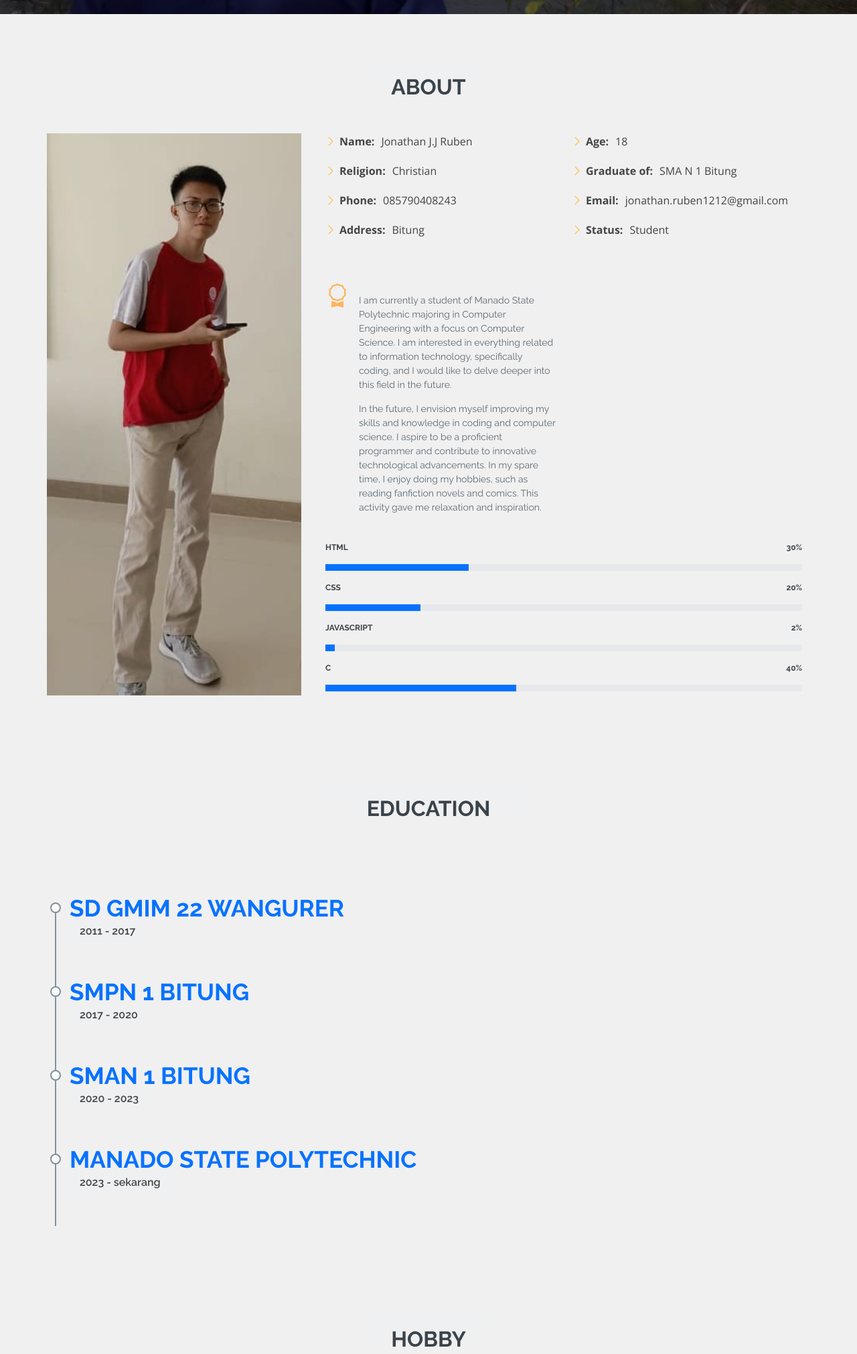
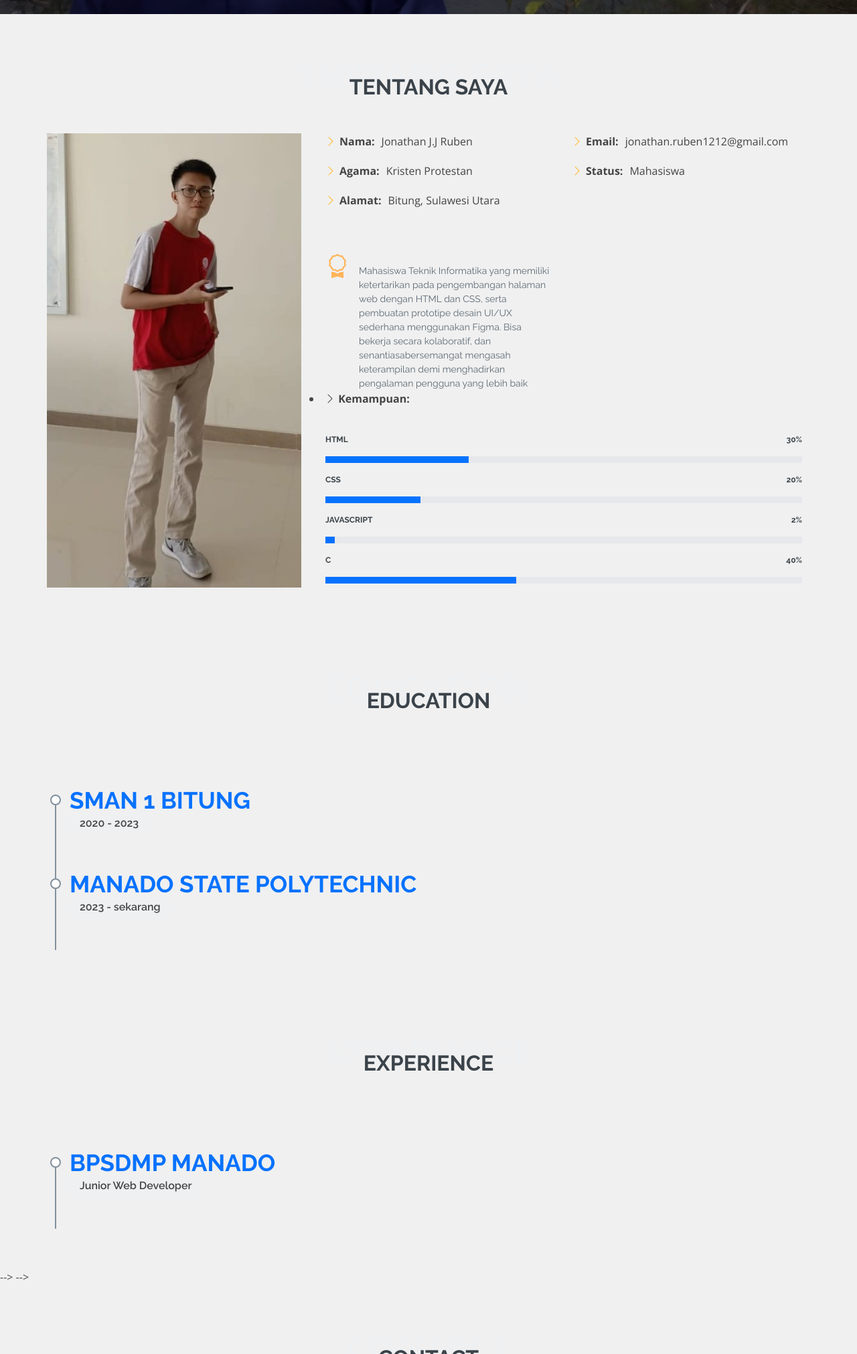
Before and after one commit to JonathanRuben18/Personal-Web, a plain HTML site: page index.html in a window 1280 px wide. Shown: the part 779-2800 px from the top of the page at 67% size. Drawn offline with nearby package versions, Linux system fonts and the light colour scheme.

Commit message:
Update index.html

```diff
--- a/index.html
+++ b/index.html
@@ -86,11 +86,11 @@
 
     <nav id="navbar" class="navbar">
       <ul>
-        <li><a class="nav-link scrollto active" href="#hero">Home</a></li>
-        <li><a class="nav-link scrollto" href="#about">About</a></li>
+        <li><a class="nav-link scrollto active" href="#hero">Beranda</a></li>
+        <li><a class="nav-link scrollto" href="#about">Tentang saya</a></li>
         <li><a class="nav-link scrollto" href="#resume">Education</a></li>
-        <li><a class="nav-link scrollto" href="#services">Hobby</a></li>
-        <li><a class="nav-link scrollto" href="#video">Video</a></li>
+<!--         <li><a class="nav-link scrollto" href="#services">Hobby</a></li> -->
+<!--         <li><a class="nav-link scrollto" href="#video">Video</a></li> -->
         <li><a class="nav-link scrollto" href="#contact">Contact</a></li>
       </ul>
       <i class="bi bi-list mobile-nav-toggle"></i>
@@ -102,7 +102,7 @@
   <section id="hero">
     <div class="hero-container">
       <h1>Jonathan James Junior Ruben</h1>
-      <h2>Student</h2>
+      <h2>Mahasiswa</h2>
       <a href="#about" class="btn-scroll scrollto" title="Scroll Down"><i class="bx bx-chevron-down"></i></a>
     </div>
   </section><!-- End Hero -->
@@ -114,8 +114,8 @@
       <div class="container">
 
         <div class="section-title">
-          <span>About</span>
-          <h2>About</h2>
+          <span>Tentang saya</span>
+          <h2>Tentang saya</h2>
 
         </div>
 
@@ -126,18 +126,18 @@
               <div class="row">
                 <div class="col-lg-6">
                   <ul>
-                    <li><i class="bi bi-chevron-right"></i> <strong>Name:</strong> <span>Jonathan J.J Ruben</span></li>
-                    <li><i class="bi bi-chevron-right"></i> <strong>Religion:</strong> <span>Christian</span></li>
-                    <li><i class="bi bi-chevron-right"></i> <strong>Phone:</strong> <span>085790408243</span></li>
-                    <li><i class="bi bi-chevron-right"></i> <strong>Address:</strong> <span>Bitung</span></li>
+                    <li><i class="bi bi-chevron-right"></i> <strong>Nama:</strong> <span>Jonathan J.J Ruben</span></li>
+                    <li><i class="bi bi-chevron-right"></i> <strong>Agama:</strong> <span>Kristen Protestan</span></li>
+<!--                     <li><i class="bi bi-chevron-right"></i> <strong>Kontak:</strong> <span>085790408243</span></li> -->
+                    <li><i class="bi bi-chevron-right"></i> <strong>Alamat:</strong> <span>Bitung, Sulawesi Utara</span></li>
                   </ul>
                 </div>
                 <div class="col-lg-6">
                   <ul>
-                    <li><i class="bi bi-chevron-right"></i> <strong>Age:</strong> <span>18</span></li>
-                    <li><i class="bi bi-chevron-right"></i> <strong>Graduate of:</strong> <span>SMA N 1 Bitung</span></li>
+<!--                     <li><i class="bi bi-chevron-right"></i> <strong>Age:</strong> <span>18</span></li> -->
+<!--                     <li><i class="bi bi-chevron-right"></i> <strong>Graduate of:</strong> <span>SMA Negeri 1 Bitung</span></li> -->
                     <li><i class="bi bi-chevron-right"></i> <strong>Email:</strong> <span>jonathan.ruben1212@gmail.com</span></li>
-                    <li><i class="bi bi-chevron-right"></i> <strong>Status:</strong> <span>Student</span></li>
+                    <li><i class="bi bi-chevron-right"></i> <strong>Status:</strong> <span>Mahasiswa</span></li>
                   </ul>
                 </div>
               </div>
@@ -146,14 +146,8 @@
                   <div class="count-box">
                     <i class="bi bi-award" style="color: #ffb459;"></i>
 
-                    <p>I am currently a student of Manado State Polytechnic majoring in Computer Engineering with a focus on Computer Science.
-                      I am interested in everything related to information technology,
-                      specifically coding, and I would like to delve deeper into this field in the future.
-                    </p>
-                    <p>
-                       In the future, I envision myself improving my skills and knowledge in coding and computer science.
-                      I aspire to be a proficient programmer and contribute to innovative technological advancements.
-                      In my spare time, I enjoy doing my hobbies, such as reading fanfiction novels and comics. This activity gave me relaxation and inspiration.
+                    <p> Mahasiswa Teknik Informatika yang memiliki ketertarikan pada pengembangan halaman web dengan HTML dan CSS, serta pembuatan prototipe desain UI/UX sederhana menggunakan Figma.
+                      Bisa bekerja secara kolaboratif, dan senantiasabersemangat mengasah keterampilan demi menghadirkan pengalaman pengguna yang lebih baik
                     </p>
 
                   </div>
@@ -161,6 +155,8 @@
               </div>
             </div><!-- End .content-->
 
+
+            <li><i class="bi bi-chevron-right"></i> <strong>Kemampuan:</strong></li>
             <div class="skills-content ps-lg-4">
               <div class="progress">
                 <span class="skill">HTML <i class="val">30%</i></span>
@@ -212,14 +208,6 @@
 
             <br><br><br>
             <div class="resume-item">
-              <h1>SD GMIM 22 Wangurer</h1>
-              <h5>2011 - 2017</h5>
-            </div>
-            <div class="resume-item">
-              <h1>SMPN 1 Bitung</h1>
-              <h5>2017 - 2020</h5>
-            </div>
-            <div class="resume-item">
               <h1>SMAN 1 Bitung</h1>
               <h5>2020 - 2023</h5>
             </div>
@@ -229,12 +217,34 @@
             </div>
           </div>
         </div>
+      </div>
+    </section><!-- End My Resume Section -->
 
+    <!-- ======= My Resume Section ======= -->
+    <section id="resume" class="resume">
+      <div class="container">
+
+        <div class="section-title">
+          <span>Experience</span>
+          <h2>Experience</h2>
+        </div>
+
+        <div class="row">
+          <div class="col-lg-6">
+
+
+            <br><br><br>
+            <div class="resume-item">
+              <h1>BPSDMP Manado</h1>
+              <h5>Junior Web Developer</h5>
+            </div>
+          </div>
+        </div>
       </div>
     </section><!-- End My Resume Section -->
 
     <!-- ======= My Services Section ======= -->
-    <section id="services" class="services">
+<!--     <section id="services" class="services">
       <div class="container">
 
         <div class="section-title">
@@ -267,10 +277,10 @@
             </div>
           </div>
       </div>
-    </section><!-- End My Services Section -->
+    </section><!-- End My Services Section --> -->
 
     <!-- ======= Portfolio Section ======= -->
-    <section id="video" class="portfolio section-bg">
+<!--     <section id="video" class="portfolio section-bg">
       <div class="container">
 
         <div class="section-title">
@@ -295,9 +305,10 @@
           </div>
         </div>
       </div>
-      </section>
-    <!-- ======= Testimonials Section ======= -->
-    <section id="testimonials" class="testimonials">
+      </section> -->
+
+<!--     ======= Testimonials Section ======= -->
+<!--     <section id="testimonials" class="testimonials">
       <div class="container position-relative">
 
         <div class="testimonials-slider swiper" data-aos="fade-up" data-aos-delay="100">
@@ -314,14 +325,14 @@
                   <i class="bx bxs-quote-alt-right quote-icon-right"></i>
                 </p>
               </div>
-            </div><!-- End testimonial item -->
+            </div>
 
           </div>
           <div class="swiper-pagination"></div>
         </div>
 
       </div>
-    </section><!-- End Testimonials Section -->
+    </section><!-- End Testimonials Section --> -->
 
     <!-- ======= My Portfolio Section ======= -->
     <!-- End My Portfolio Section -->
@@ -364,7 +375,7 @@
                 <div class="info-box mt-4">
                   <i class="bx bx-phone-call"></i>
                   <h3>Call Me</h3>
-                  <p>085790408243</p>
+                  <p>+628-5790-4082-43</p>
                 </div>
               </div>
             </div>
@@ -407,7 +418,7 @@
   <footer id="footer">
     <div class="container">
       <div class="copyright">
-        &copy; Copyright <strong><span>Laura</span></strong>. All Rights Reserved
+<!--         &copy; Copyright <strong><span>Laura</span></strong>. --> All Rights Reserved
       </div>
       <div class="credits">
         <!-- All the links in the footer should remain intact. -->
```
